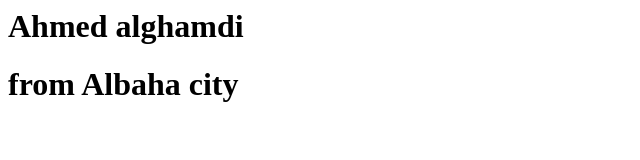
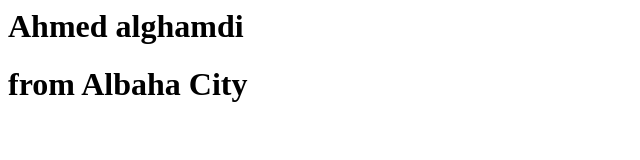
Before and after one commit to ahmed-07007/Git-and-Github-Project, a plain HTML site: page index.html in a window 1280 px wide. Shown: the full height of the page, 0-640 px from the left. Drawn offline with Linux system fonts and the light colour scheme.

Commit message:
Ahmed add City from Github

```diff
--- a/index.html
+++ b/index.html
@@ -1,2 +1,2 @@
 <h1>Ahmed alghamdi</h1>
-<h1>from Albaha city</h1>
+<h1>from Albaha City</h1>
```
